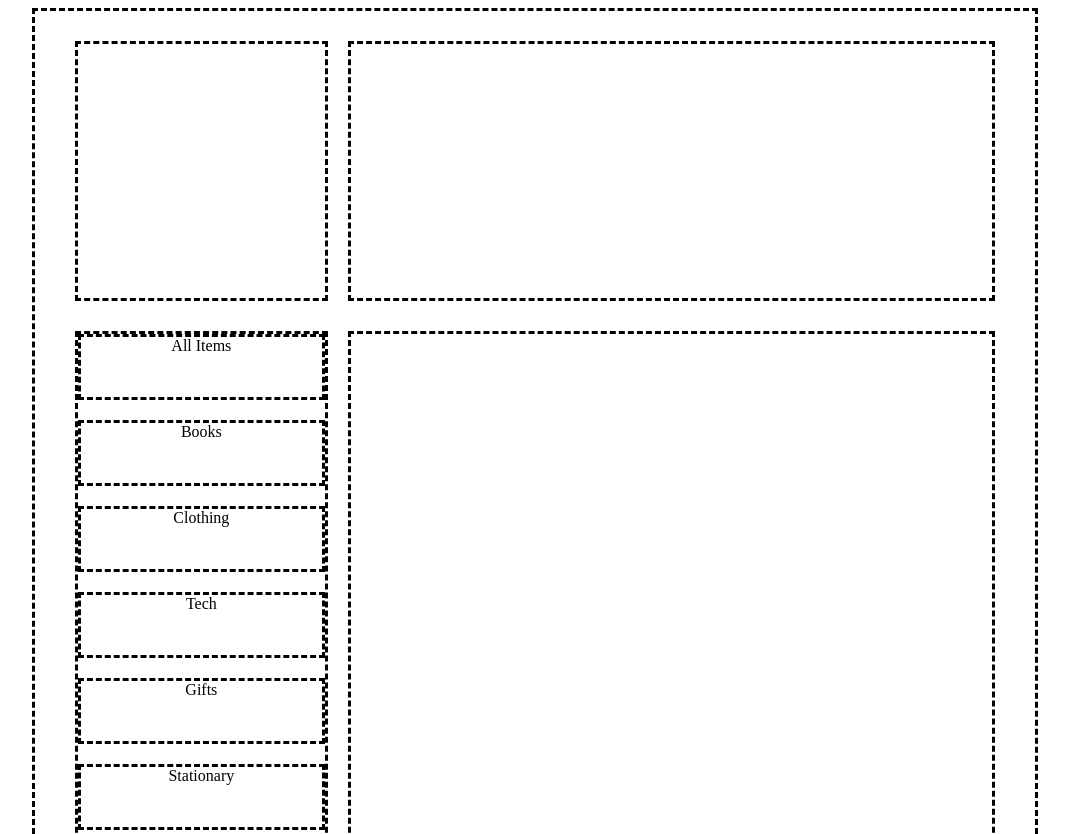
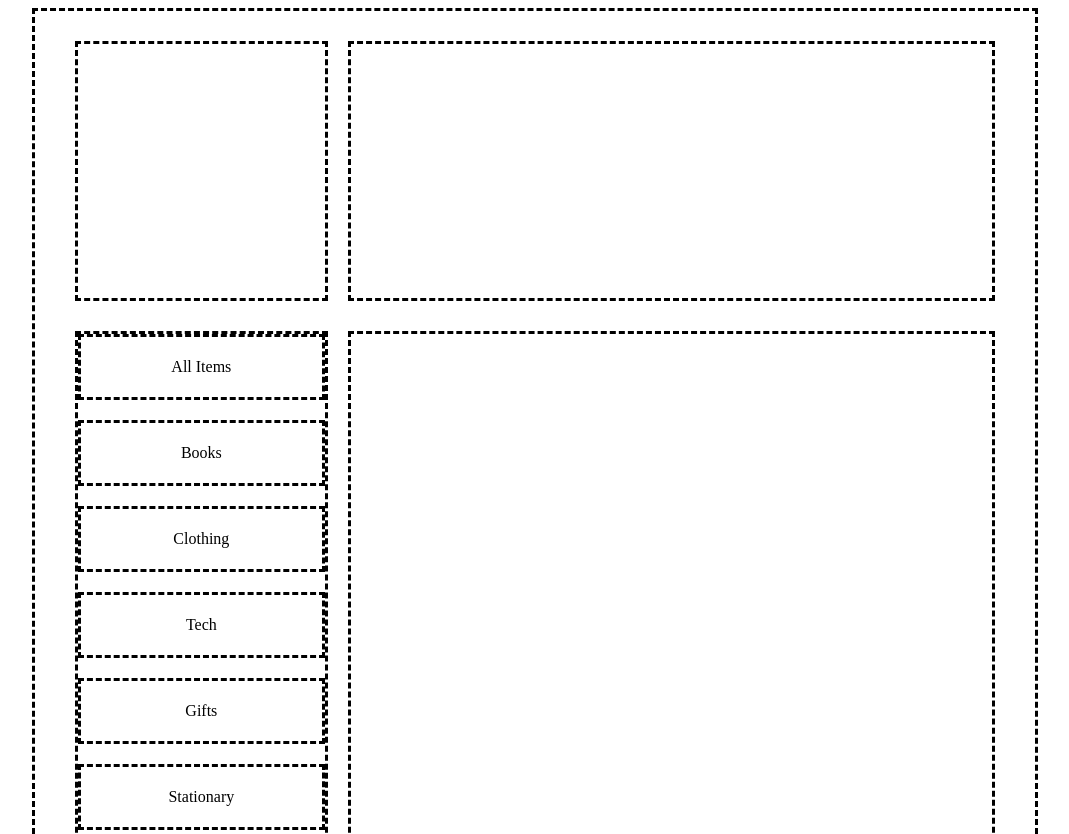
Before and after one commit to yoonyok/OnlineBookstore, a plain HTML site: page index.html in a window 1280 px wide. Shown: the top 834 px of the page, without its empty margins (105-1174 px from the left). Drawn offline with Linux system fonts and the light colour scheme.

Commit message:
fix menu text css

```diff
--- a/css/style.css
+++ b/css/style.css
@@ -48,6 +48,8 @@ body {
     height: 60px;
     margin-bottom: 20px;
     text-align: center;
+    vertical-align: middle;
+    line-height: 60px;
 }
 
 #productList {
```
